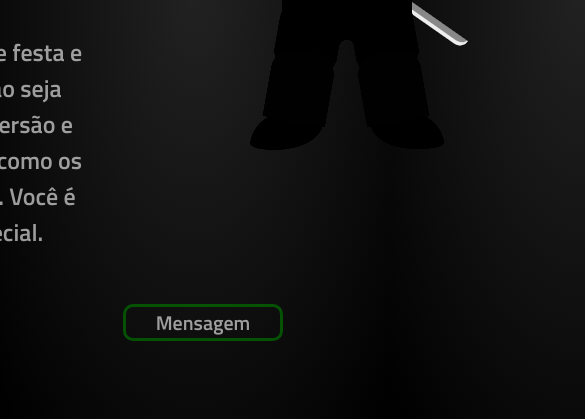
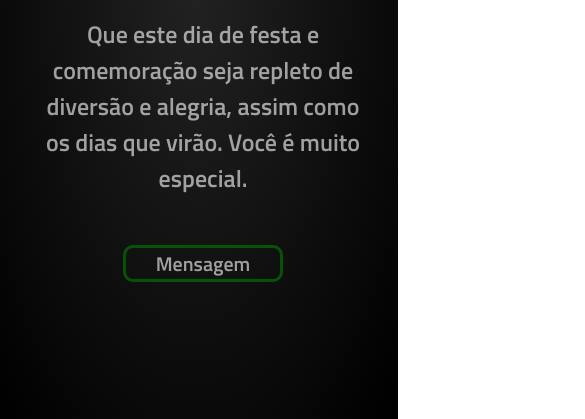
Before and after one commit to goncalves-ac/Cart-o, a plain HTML site: page index.html in a window 390 px wide. Shown: the part 433-852 px from the top of the page, 585 px wide, since content can reach past the window. Drawn offline with nearby package versions, Linux system fonts and the light colour scheme; a script that the page names is missing.

Commit message:
update index

```diff
--- a/style/style.css
+++ b/style/style.css
@@ -1068,6 +1068,28 @@ h5 > a {
   grid-gap: 1em;
 }
 
+@media (max-width: 760px) {
+  .container {
+    display: flex;
+    justify-content: center;
+    flex-direction: column;
+  }
+}
+
+@media (max-width: 400px) {
+  .container {
+    display: flex;
+    justify-content: center;
+    flex-direction: column;
+  }
+  .right {
+    display: none;
+  }
+  .left {
+    padding: 25px;
+  }
+}
+
 .btn {
   border: 3px solid #008000;
   border-radius: 10px;
```
